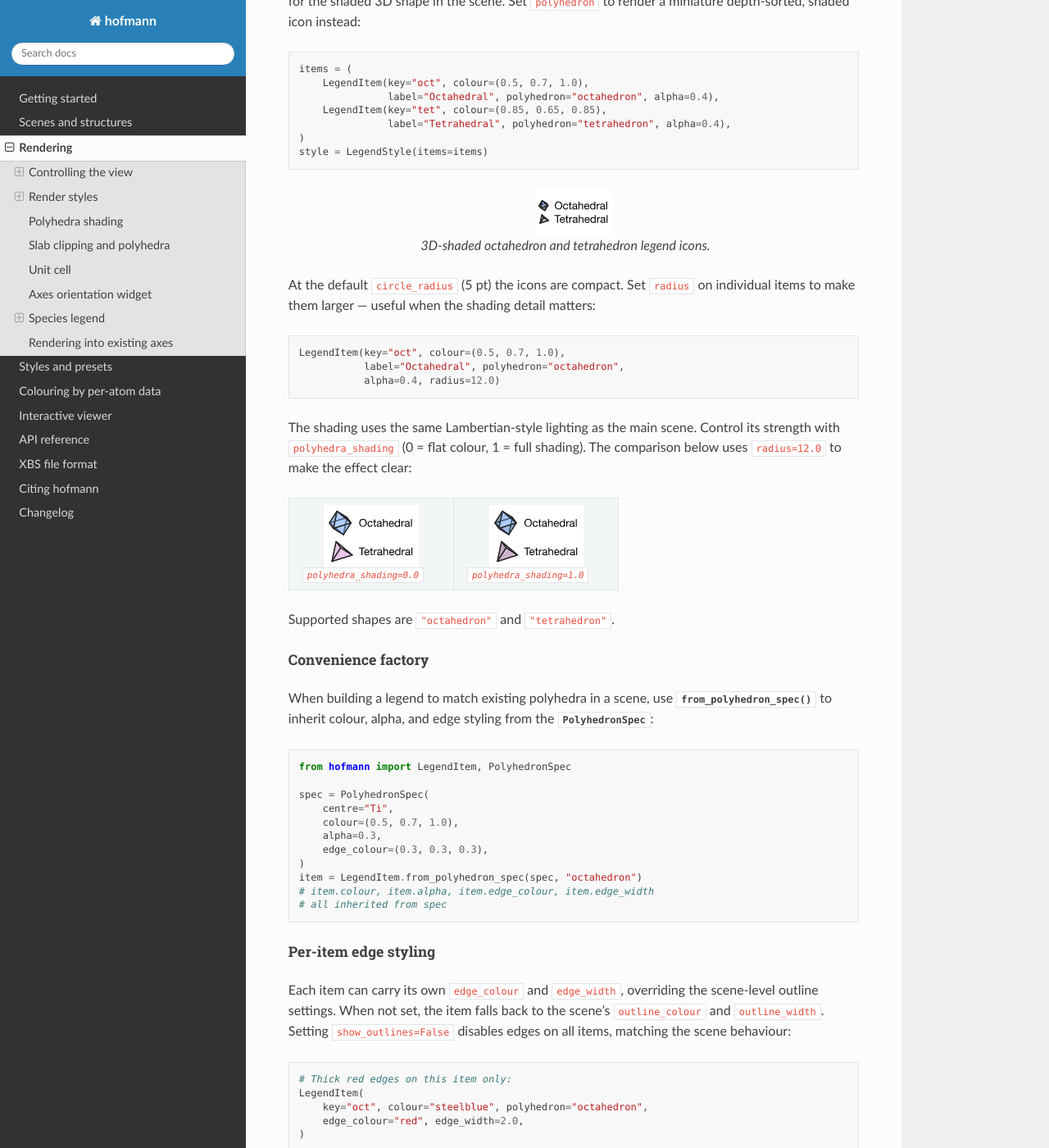
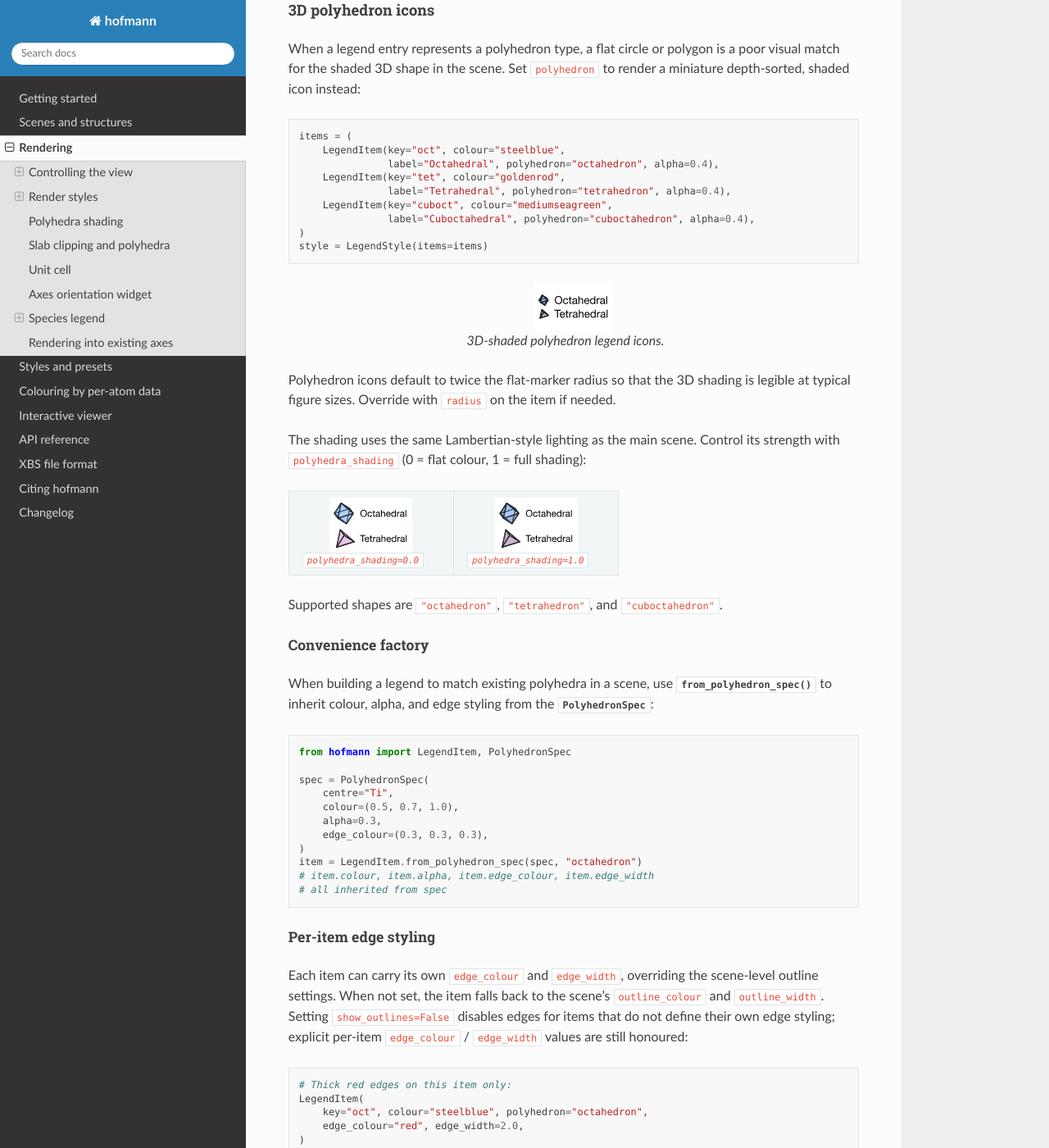
Before and after one commit to bjmorgan/hofmann, a Sphinx documentation site: the page built from docs/rendering.rst, in a window 1280 px wide and 1400 px high, scrolled down 9953 px. Shown: the whole window at 82% size. Built offline with Sphinx 7.4.7 and the Read the Docs theme 3.1.0, drawn with Linux system fonts in a browser that asks for light colours.

Commit message:
Update polyhedra docs: cuboctahedron, figure centering, edge styling
- Add cuboctahedron to code examples and supported shapes list
- Add :width: 60% to small legend figures in list-tables so they
  centre properly within their cells
- Clarify that per-item edge_colour/edge_width are honoured even
  when show_outlines=False
- Simplify shading comparison to use default radius (no longer
  needs explicit radius=12.0)
- Use named colours in code examples for readability

```diff
--- a/docs/_static/generate_images.py
+++ b/docs/_static/generate_images.py
@@ -960,40 +960,31 @@ def main() -> None:
 
     # 3D polyhedron legend icons.
     _poly_items = (
-        LegendItem(key="oct", colour=(0.5, 0.7, 1.0),
+        LegendItem(key="oct", colour="steelblue",
                    label="Octahedral", polyhedron="octahedron", alpha=0.4),
-        LegendItem(key="tet", colour=(0.85, 0.65, 0.85),
+        LegendItem(key="tet", colour="goldenrod",
                    label="Tetrahedral", polyhedron="tetrahedron", alpha=0.4),
+        LegendItem(key="cuboct", colour="mediumseagreen",
+                   label="Cuboctahedral", polyhedron="cuboctahedron", alpha=0.4),
     )
     render_legend(
         _legend_scene, OUT / "legend_polyhedra.svg",
         legend_style=LegendStyle(items=_poly_items),
-        figsize=(1.0, 0.6),
     )
     print(f"  wrote {OUT / 'legend_polyhedra.svg'}")
 
-    # Polyhedra shading comparison: flat vs full (larger icons).
-    _poly_items_large = (
-        LegendItem(key="oct", colour=(0.5, 0.7, 1.0),
-                   label="Octahedral", polyhedron="octahedron",
-                   alpha=0.4, radius=12.0),
-        LegendItem(key="tet", colour=(0.85, 0.65, 0.85),
-                   label="Tetrahedral", polyhedron="tetrahedron",
-                   alpha=0.4, radius=12.0),
-    )
+    # Polyhedra shading comparison: flat vs full.
     render_legend(
         _legend_scene, OUT / "legend_polyhedra_shading_flat.svg",
-        legend_style=LegendStyle(items=_poly_items_large),
+        legend_style=LegendStyle(items=_poly_items),
         polyhedra_shading=0.0,
-        figsize=(1.2, 0.8),
     )
     print(f"  wrote {OUT / 'legend_polyhedra_shading_flat.svg'}")
 
     render_legend(
         _legend_scene, OUT / "legend_polyhedra_shading_full.svg",
-        legend_style=LegendStyle(items=_poly_items_large),
+        legend_style=LegendStyle(items=_poly_items),
         polyhedra_shading=1.0,
-        figsize=(1.2, 0.8),
     )
     print(f"  wrote {OUT / 'legend_polyhedra_shading_full.svg'}")
 
--- a/docs/rendering.rst
+++ b/docs/rendering.rst
@@ -383,16 +383,19 @@ circles and accepts three forms:
 
    * - .. figure:: _static/legend_uniform.svg
           :align: center
+          :width: 60%
 
           Uniform (``5.0``)
 
      - .. figure:: _static/legend_proportional.svg
           :align: center
+          :width: 60%
 
           Proportional (``(3.0, 7.0)``)
 
      - .. figure:: _static/legend_dict.svg
           :align: center
+          :width: 60%
 
           Dict (per-species)
 
@@ -504,47 +507,45 @@ instead:
 .. code-block:: python
 
    items = (
-       LegendItem(key="oct", colour=(0.5, 0.7, 1.0),
+       LegendItem(key="oct", colour="steelblue",
                   label="Octahedral", polyhedron="octahedron", alpha=0.4),
-       LegendItem(key="tet", colour=(0.85, 0.65, 0.85),
+       LegendItem(key="tet", colour="goldenrod",
                   label="Tetrahedral", polyhedron="tetrahedron", alpha=0.4),
+       LegendItem(key="cuboct", colour="mediumseagreen",
+                  label="Cuboctahedral", polyhedron="cuboctahedron", alpha=0.4),
    )
    style = LegendStyle(items=items)
 
 .. figure:: _static/legend_polyhedra.svg
    :align: center
 
-   3D-shaded octahedron and tetrahedron legend icons.
+   3D-shaded polyhedron legend icons.
 
-At the default ``circle_radius`` (5 pt) the icons are compact.  Set
-``radius`` on individual items to make them larger — useful when
-the shading detail matters:
-
-.. code-block:: python
-
-   LegendItem(key="oct", colour=(0.5, 0.7, 1.0),
-              label="Octahedral", polyhedron="octahedron",
-              alpha=0.4, radius=12.0)
+Polyhedron icons default to twice the flat-marker radius so that
+the 3D shading is legible at typical figure sizes.  Override with
+``radius`` on the item if needed.
 
 The shading uses the same Lambertian-style lighting as the main scene.
 Control its strength with ``polyhedra_shading`` (0 = flat colour,
-1 = full shading).  The comparison below uses ``radius=12.0`` to
-make the effect clear:
+1 = full shading):
 
 .. list-table::
    :widths: 50 50
 
    * - .. figure:: _static/legend_polyhedra_shading_flat.svg
           :align: center
+          :width: 60%
 
           ``polyhedra_shading=0.0``
 
      - .. figure:: _static/legend_polyhedra_shading_full.svg
           :align: center
+          :width: 60%
 
           ``polyhedra_shading=1.0``
 
-Supported shapes are ``"octahedron"`` and ``"tetrahedron"``.
+Supported shapes are ``"octahedron"``, ``"tetrahedron"``, and
+``"cuboctahedron"``.
 
 Convenience factory
 """""""""""""""""""
@@ -573,8 +574,9 @@ Per-item edge styling
 Each item can carry its own ``edge_colour`` and ``edge_width``,
 overriding the scene-level outline settings.  When not set, the item
 falls back to the scene's ``outline_colour`` and ``outline_width``.
-Setting ``show_outlines=False`` disables edges on all items, matching
-the scene behaviour:
+Setting ``show_outlines=False`` disables edges for items that do not
+define their own edge styling; explicit per-item ``edge_colour`` /
+``edge_width`` values are still honoured:
 
 .. code-block:: python
 
```
